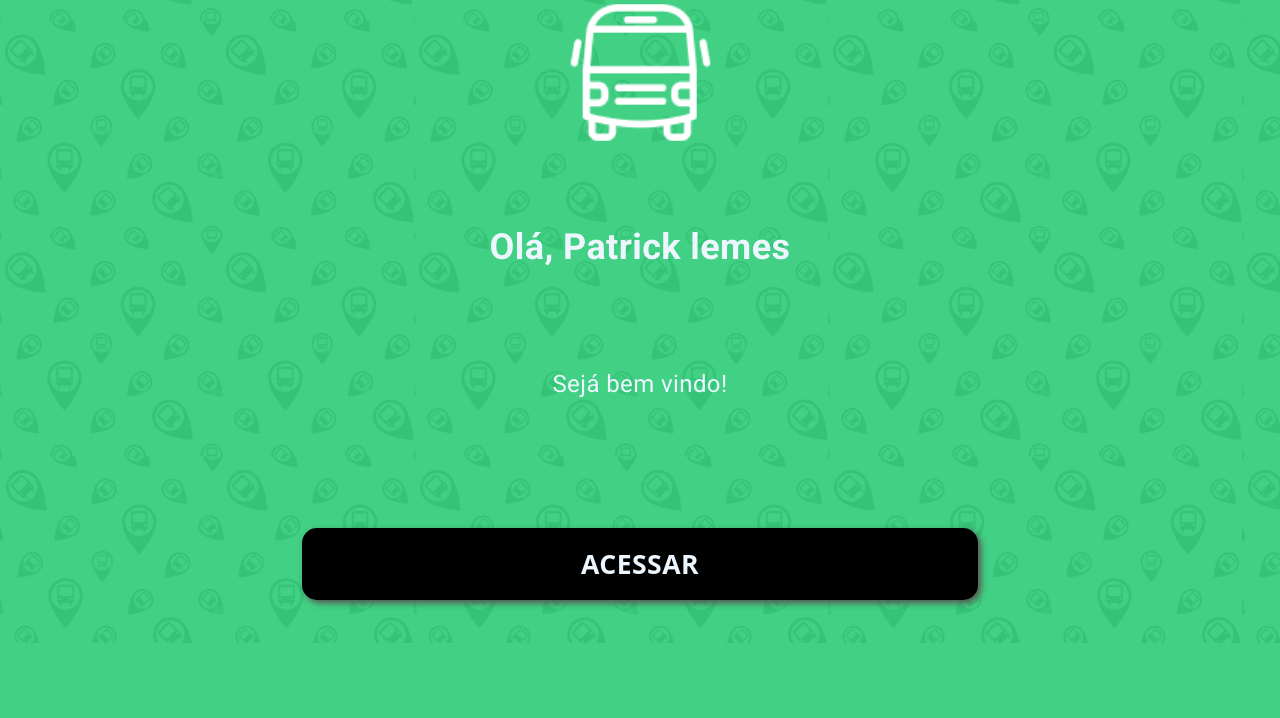
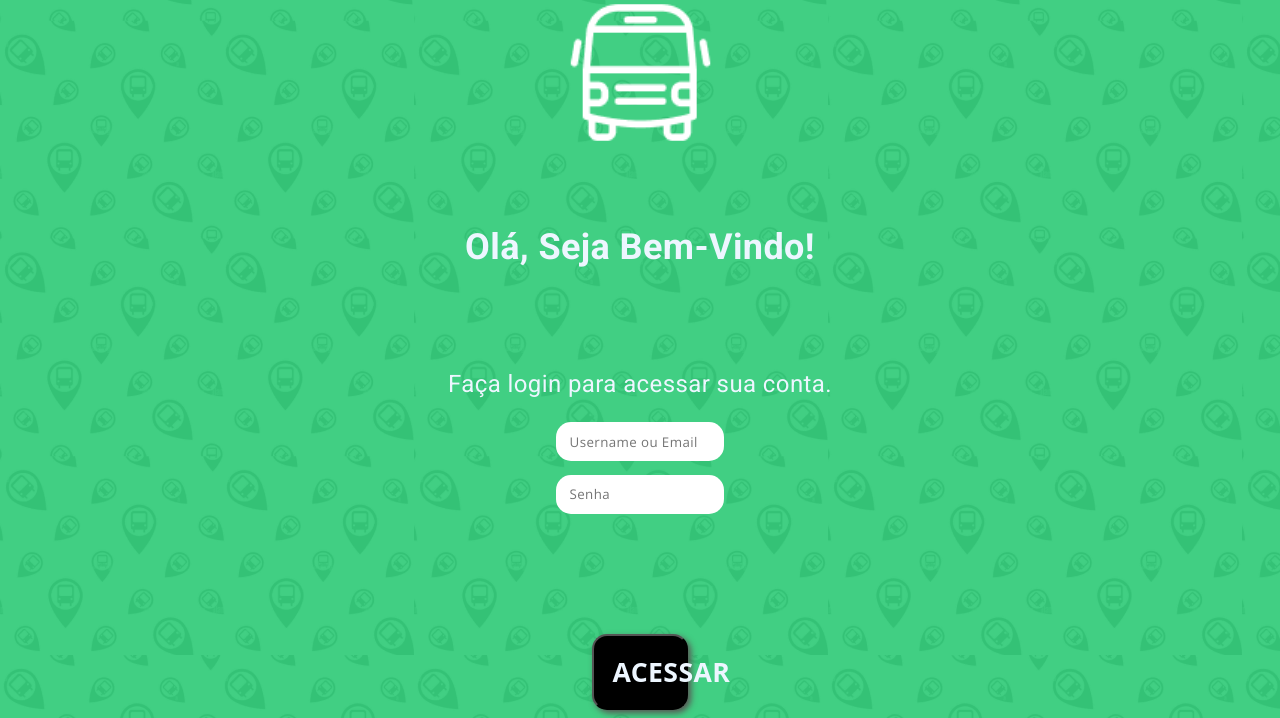
Before and after one commit to YgorKapp/projeto-abex-IV, a Flask app: page /acessarconta in a window 1280 px wide. Shown: the part 197-915 px from the top of the page. Before the commit the page ends 840 px from the top, so only its background shows below. Run offline with Flask 3, Linux system fonts and the light colour scheme; some libraries are stand-ins or nearby versions.

Commit message:
change: change tamplete for login

```diff
--- a/templates/acessarconta.html
+++ b/templates/acessarconta.html
@@ -1,10 +1,17 @@
+<!-- templates/acessarconta.html -->
 {% extends 'template.html' %}
-{% block conteudo%}
-    <a href="#" class="goback" id="backButton"><img src="{{url_for('static', filename='img/goback.png')}}" alt="seta para voltar a home" title="Seta para voltar a home"></a>
+{% block conteudo %}
+    <a href="{{ url_for('index') }}" class="goback" id="backButton">
+        <img src="{{ url_for('static', filename='img/goback.png') }}" alt="seta para voltar a home" title="Seta para voltar a home">
+    </a>
     <div class="input-login">
-        <img src="{{url_for('static', filename='img/logo.png')}}" alt="logo da One bus" title="logo da One bus" class="logo-termos">
-        <h2 class="nome-acessar">Olá, Patrick lemes</h2>
-        <p class="saudacao">Sejá bem vindo!</p>
-        <a href="{{url_for('home')}}" class="button-acessar">ACESSAR</a>
+        <img src="{{ url_for('static', filename='img/logo.png') }}" alt="logo da One Bus" title="logo da One Bus" class="logo-termos">
+        <h2 class="nome-acessar">Olá, Seja Bem-Vindo!</h2>
+        <p class="saudacao">Faça login para acessar sua conta.</p>
+        <form action="{{ url_for('autenticar') }}" method="POST" class="input-login">
+            <input type="text" name="username" placeholder="Username ou Email" class="input-cadastrar-usuario" required>
+            <input type="password" name="senha" placeholder="Senha" class="input-cadastrar-senha" required>
+            <button type="submit" class="button-acessar">ACESSAR</button>
+        </form>
     </div>
-{% endblock%}
+{% endblock %}
```
Also changed, not shown: templates/criarconta.html (+28 -6 lines), templates/index.html (+5 -5 lines), templates/login.html (+23 -11 lines).
